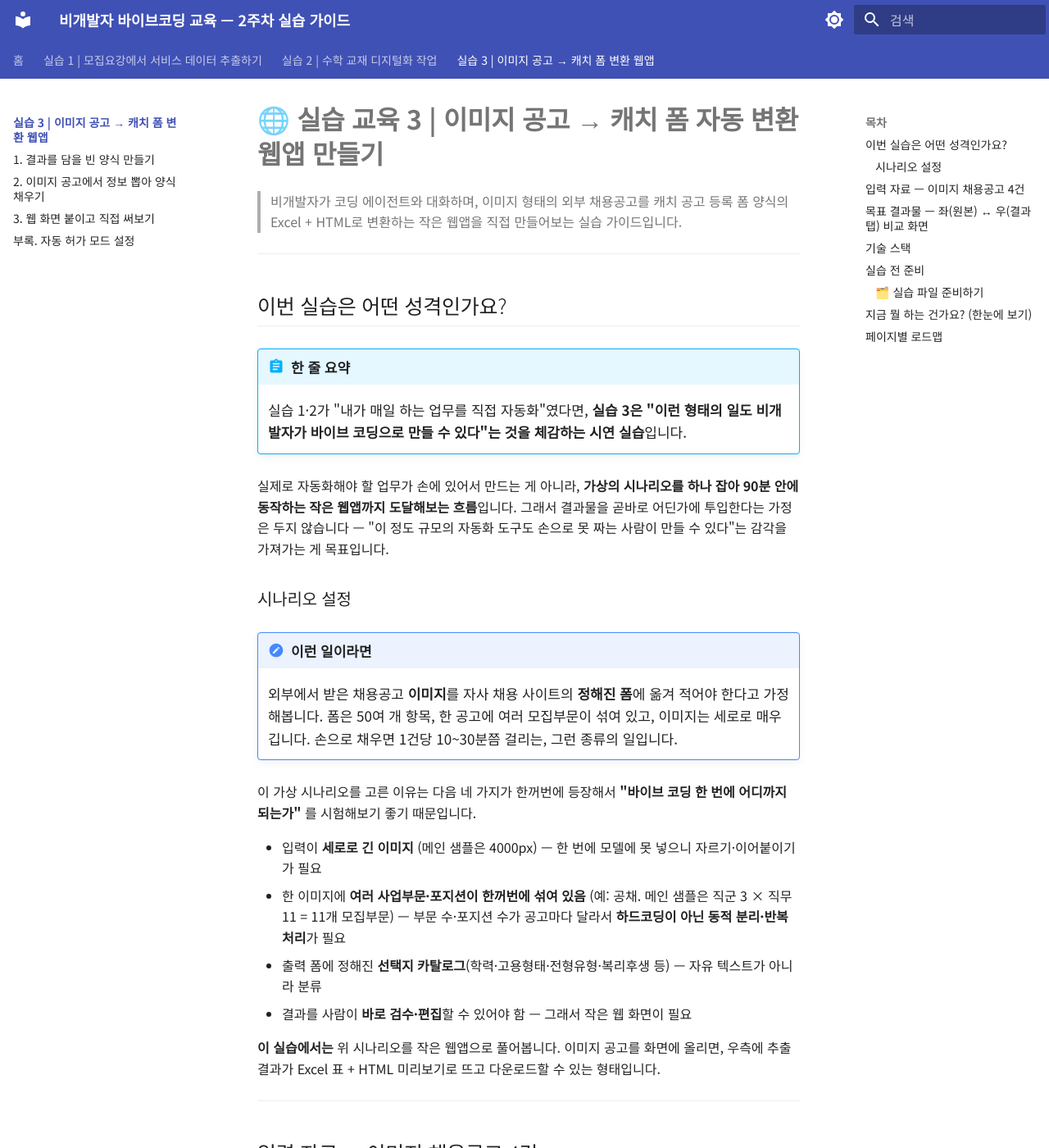
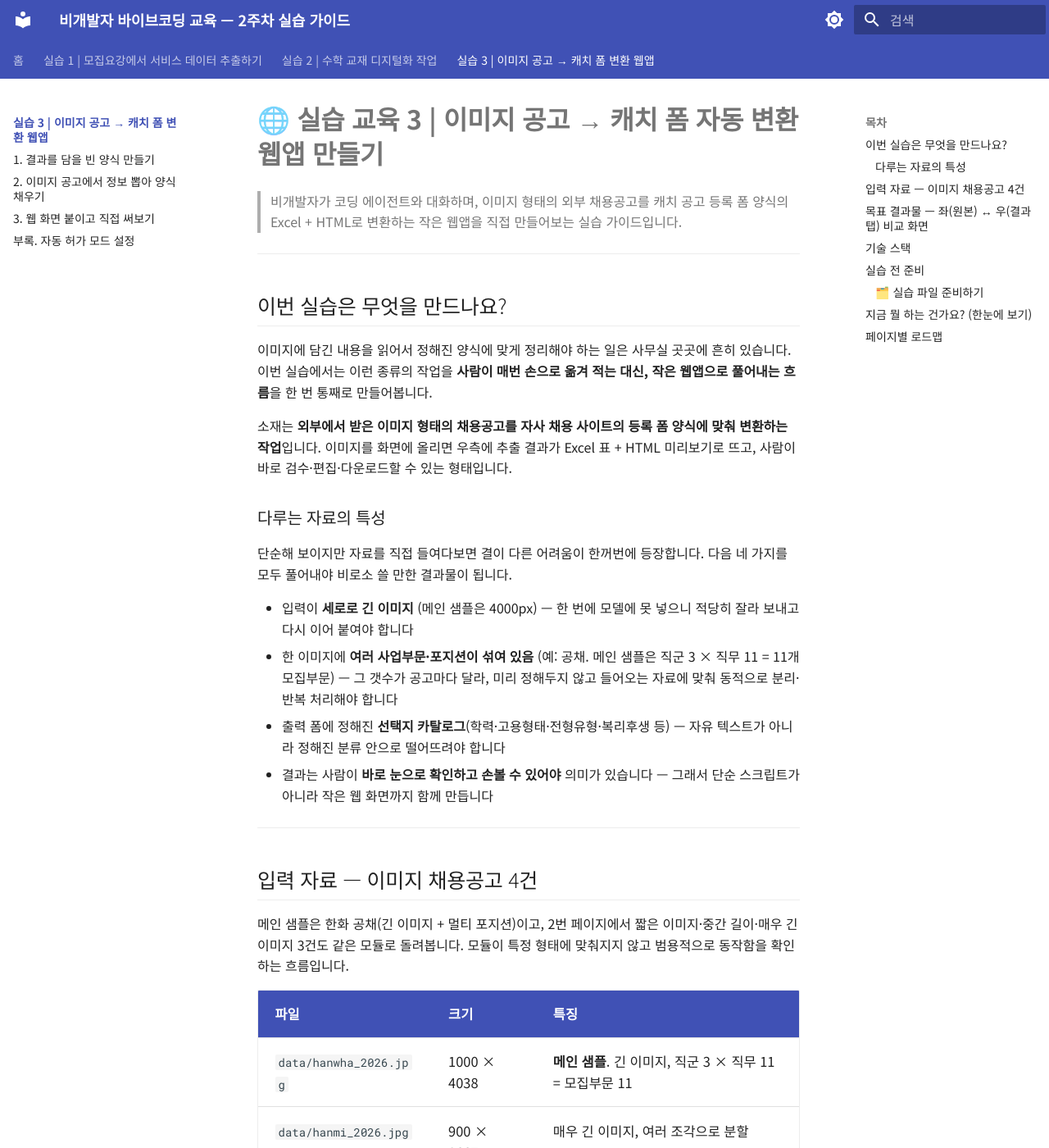
Before and after one commit to ohilikeit/ax-workshop-wiki, an MkDocs documentation site: the page built from docs/practice3/index.md, in a window 1280 px wide and 1400 px high. Shown: the whole window at 82% size. Built offline with MkDocs 1.6.1 and Material for MkDocs 9.7.7, drawn with Linux system fonts in a browser that asks for light colours.

Commit message:
멘트 변경

```diff
--- a/docs/practice3/index.md
+++ b/docs/practice3/index.md
@@ -4,26 +4,20 @@
 
 ---
 
-## 이번 실습은 어떤 성격인가요?
+## 이번 실습은 무엇을 만드나요?
 
-!!! abstract "한 줄 요약"
-    실습 1·2가 "내가 매일 하는 업무를 직접 자동화"였다면, **실습 3은 "이런 형태의 일도 비개발자가 바이브 코딩으로 만들 수 있다"는 것을 체감하는 시연 실습**입니다.
+이미지에 담긴 내용을 읽어서 정해진 양식에 맞게 정리해야 하는 일은 사무실 곳곳에 흔히 있습니다. 이번 실습에서는 이런 종류의 작업을 **사람이 매번 손으로 옮겨 적는 대신, 작은 웹앱으로 풀어내는 흐름**을 한 번 통째로 만들어봅니다.
 
-실제로 자동화해야 할 업무가 손에 있어서 만드는 게 아니라, **가상의 시나리오를 하나 잡아 90분 안에 동작하는 작은 웹앱까지 도달해보는 흐름**입니다. 그래서 결과물을 곧바로 어딘가에 투입한다는 가정은 두지 않습니다 — "이 정도 규모의 자동화 도구도 손으로 못 짜는 사람이 만들 수 있다"는 감각을 가져가는 게 목표입니다.
+소재는 **외부에서 받은 이미지 형태의 채용공고를 자사 채용 사이트의 등록 폼 양식에 맞춰 변환하는 작업**입니다. 이미지를 화면에 올리면 우측에 추출 결과가 Excel 표 + HTML 미리보기로 뜨고, 사람이 바로 검수·편집·다운로드할 수 있는 형태입니다.
 
-### 시나리오 설정
+### 다루는 자료의 특성
 
-!!! note "이런 일이라면"
-    외부에서 받은 채용공고 **이미지**를 자사 채용 사이트의 **정해진 폼**에 옮겨 적어야 한다고 가정해봅니다. 폼은 50여 개 항목, 한 공고에 여러 모집부문이 섞여 있고, 이미지는 세로로 매우 깁니다. 손으로 채우면 1건당 10~30분쯤 걸리는, 그런 종류의 일입니다.
+단순해 보이지만 자료를 직접 들여다보면 결이 다른 어려움이 한꺼번에 등장합니다. 다음 네 가지를 모두 풀어내야 비로소 쓸 만한 결과물이 됩니다.
 
-이 가상 시나리오를 고른 이유는 다음 네 가지가 한꺼번에 등장해서 **"바이브 코딩 한 번에 어디까지 되는가"** 를 시험해보기 좋기 때문입니다.
-
-- 입력이 **세로로 긴 이미지** (메인 샘플은 4000px) — 한 번에 모델에 못 넣으니 자르기·이어붙이기가 필요
-- 한 이미지에 **여러 사업부문·포지션이 한꺼번에 섞여 있음** (예: 공채. 메인 샘플은 직군 3 × 직무 11 = 11개 모집부문) — 부문 수·포지션 수가 공고마다 달라서 **하드코딩이 아닌 동적 분리·반복 처리**가 필요
-- 출력 폼에 정해진 **선택지 카탈로그**(학력·고용형태·전형유형·복리후생 등) — 자유 텍스트가 아니라 분류
-- 결과를 사람이 **바로 검수·편집**할 수 있어야 함 — 그래서 작은 웹 화면이 필요
-
-**이 실습에서는** 위 시나리오를 작은 웹앱으로 풀어봅니다. 이미지 공고를 화면에 올리면, 우측에 추출 결과가 Excel 표 + HTML 미리보기로 뜨고 다운로드할 수 있는 형태입니다.
+- 입력이 **세로로 긴 이미지** (메인 샘플은 4000px) — 한 번에 모델에 못 넣으니 적당히 잘라 보내고 다시 이어 붙여야 합니다
+- 한 이미지에 **여러 사업부문·포지션이 섞여 있음** (예: 공채. 메인 샘플은 직군 3 × 직무 11 = 11개 모집부문) — 그 갯수가 공고마다 달라, 미리 정해두지 않고 들어오는 자료에 맞춰 동적으로 분리·반복 처리해야 합니다
+- 출력 폼에 정해진 **선택지 카탈로그**(학력·고용형태·전형유형·복리후생 등) — 자유 텍스트가 아니라 정해진 분류 안으로 떨어뜨려야 합니다
+- 결과는 사람이 **바로 눈으로 확인하고 손볼 수 있어야** 의미가 있습니다 — 그래서 단순 스크립트가 아니라 작은 웹 화면까지 함께 만듭니다
 
 ---
 
```
